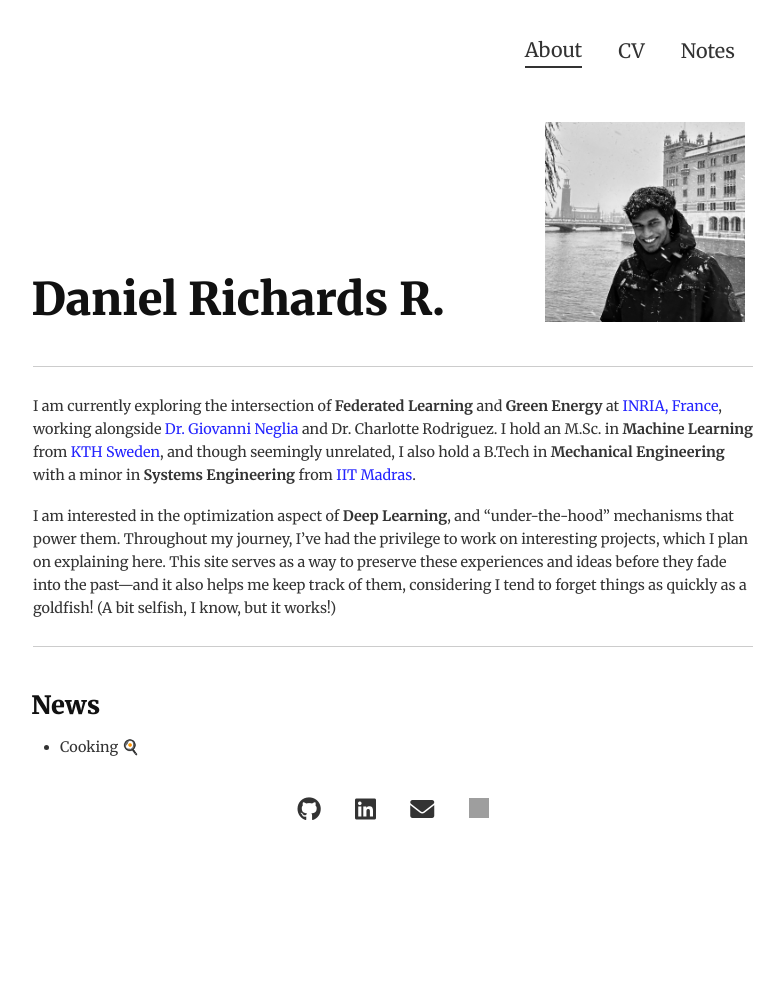
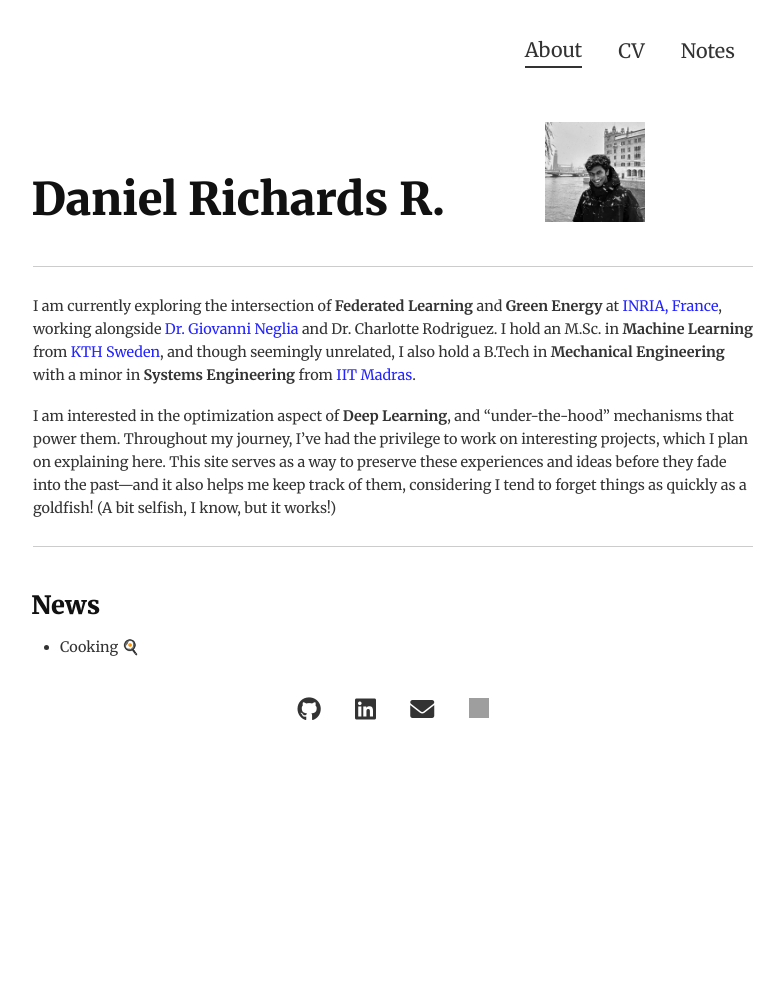
Before and after one commit to dannyrichy/dannyrichy.github.io, a Jekyll site: the page built from docs/index.md, in a window 1280 px wide. Shown: the whole page, without its empty margins (247-1031 px from the left). Built offline with Jekyll 4.4.1, drawn with Linux system fonts in a browser that asks for light colours; grey boxes are pictures that could not be loaded.

Commit message:
Update _motherload.scss

```diff
--- a/docs/_sass/_motherload.scss
+++ b/docs/_sass/_motherload.scss
@@ -307,8 +307,8 @@ pre>code {
 
 img[alt=profileimg] {
   display: inline;
-  width: 200px;
-  height: 200px;
+  width: 100px;
+  height: 100px;
   margin-bottom: 1rem;
   margin-left: 100px;
 }
```
